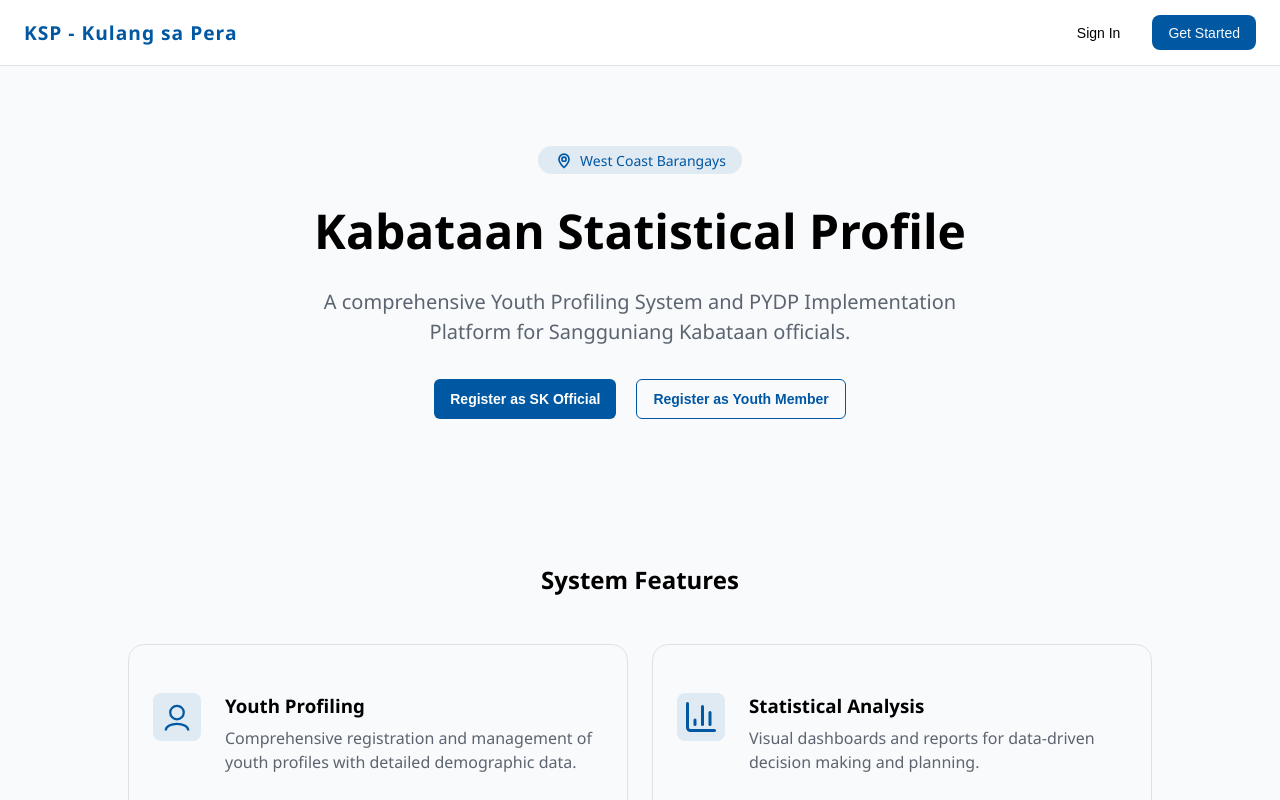
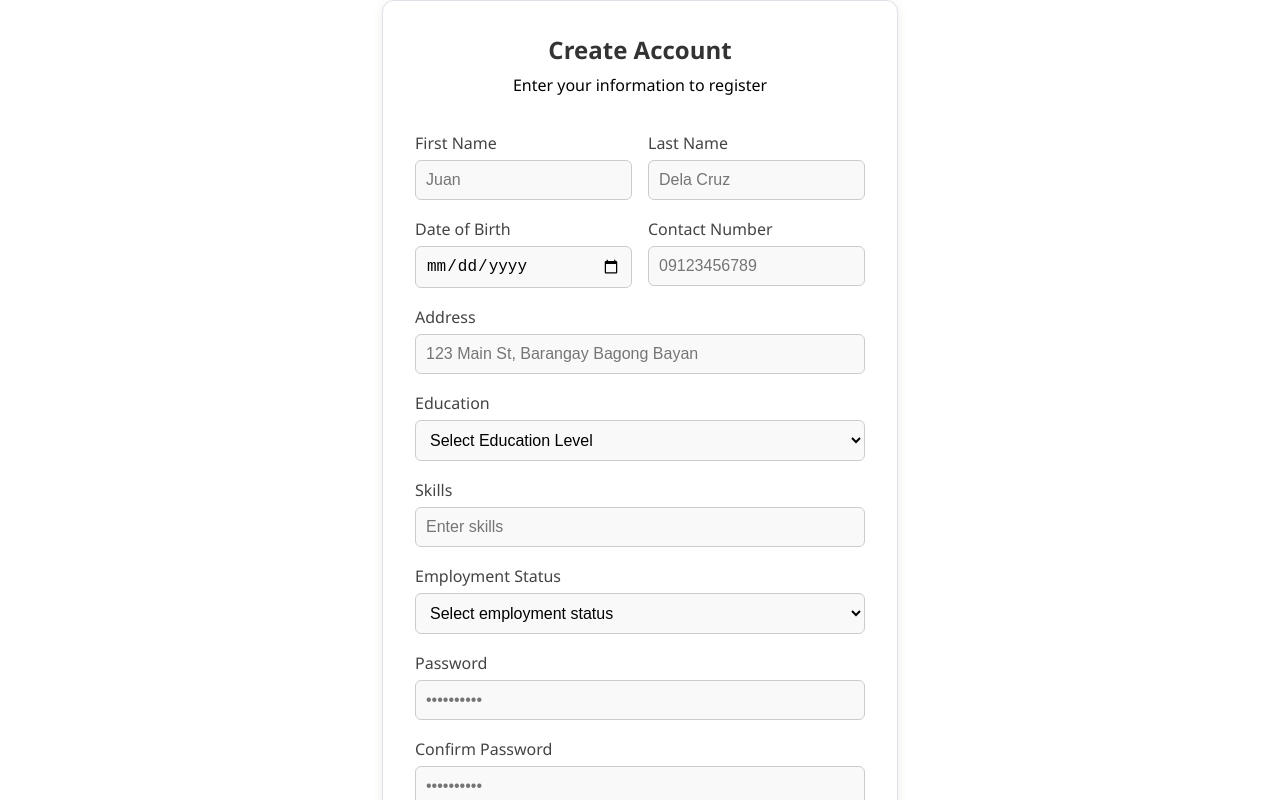
Before and after one commit to zynhjx/ksp-frontend, a React (Vite) app: page /auth/register in a window 1280 px wide. Shown: the top 800 px of the page. Built offline with nearby package versions, Linux system fonts and the light colour scheme.

Commit message:
add register component

```diff
--- a/package.json
+++ b/package.json
@@ -11,7 +11,8 @@
   },
   "dependencies": {
     "react": "^19.2.0",
-    "react-dom": "^19.2.0"
+    "react-dom": "^19.2.0",
+    "react-router-dom": "^7.13.1"
   },
   "devDependencies": {
     "@eslint/js": "^9.39.1",
--- a/src/App.jsx
+++ b/src/App.jsx
@@ -1,12 +1,17 @@
 // import { useState } from 'react'
 import Landing from './components/Landing'
+import Register from './components/Register'
+import {BrowserRouter, Routes, Route } from "react-router-dom"
 import './App.css'
 
 function App() {
   return (
-    <>
-      <Landing />
-    </>
+    <BrowserRouter>
+      <Routes>
+        <Route path='/' element={<Landing />} />
+        <Route path='/auth/register' element={<Register />} />
+      </Routes>
+    </BrowserRouter>
   )
 }
 
--- a/src/components/Landing.css
+++ b/src/components/Landing.css
@@ -1,4 +1,4 @@
-.landing-container {
+.landing-page {
 	min-height: 100vh;
 	background: var(--theme-white);
 }
@@ -35,22 +35,40 @@ nav.landing-nav {
     gap: 16px;
 }
 
-.landing-nav > button {
+.landing-nav .heading-nav-btn {
     border: none;
     padding: 0.6rem 1rem;
     cursor: pointer;
     font-size: 14px;
     font-weight: 400;
+    border-radius: 8px;
+    transition: background 0.2s, color 0.2s, box-shadow 0.2s, transform 0.15s;
+    box-shadow: none;
+    outline: none;
 }
 
-.landing-nav .sign-in-btn {
+.landing-nav .primary-btn {
     background: transparent;
+    color: black;
 }
 
-.landing-nav .get-started-btn {
+.landing-nav .primary-btn:hover {
+    color: var(--theme-blue);
+    background: var(--transparent-blue);
+    box-shadow: 0 2px 8px 0 rgba(0,88,163,0.10);
+
+}
+
+.landing-nav .secondary-btn {
     color: var(--theme-white);
-    border-radius: 8px;
-    background: #0058A3;
+    background: var(--theme-blue);
+}
+
+.landing-nav .secondary-btn:hover {
+    background: #003e73;
+    color: #fff;
+    box-shadow: 0 2px 12px 0 rgba(0,88,163,0.18);
+
 }
 
 .section-container {
@@ -115,26 +133,31 @@ section.hero-section {
     align-items: center;
     justify-content: center;
     display: flex;
-    height: 40px;
+    height: auto;
     gap: 20px;
 }
 
-.hero-btns button {
-    height: 100%;
-    cursor: pointer;
-    padding: 0 16px;
-    border-radius: 6px;
+.hero-btns .btns {
     font-size: 14px;
     font-weight: 600;
+    text-decoration: none;
 }
 
-.btn-reg-sk {
+.hero-btns .btns button {
+    cursor: pointer;
+    padding: 12px 16px;
+    border-radius: 6px;
+}
+
+.hero-btns .primary-btn {
     background-color: #0058A3;
     color: white;
     border: none;
+    display: flex;
+    align-items: center;
 }
 
-.btn-reg-ym {
+.hero-btns .secondary-btn {
     background-color: var(--theme-white);
     border: solid 1px var(--theme-blue);
     color: var(--theme-blue);
@@ -268,7 +291,9 @@ section.redirect-reg {
     color: var(--theme-blue);
     background-color: var(--theme-white);
     font-weight: bold;
+    cursor: pointer;
 }
+
 
 footer {
     padding: 32px 16px;
--- a/src/components/Landing.jsx
+++ b/src/components/Landing.jsx
@@ -1,15 +1,19 @@
-import React from "react";
+import { Link } from "react-router-dom";
 import "./Landing.css";
 
 const Landing = () => {
 	return (
-		<div className="landing-container">
+		<div className="landing-page">
 			<header className="landing-header">
                 <div className="header-container">
                     <div className="logo">KSP - Kulang sa Pera</div>
                     <nav className="landing-nav">
-                        <button className="sign-in-btn">Sign In</button>
-                        <button className="get-started-btn">Get Started</button>
+                        <Link to="/auth/login">
+                            <button className="heading-nav-btn primary-btn">Sign In</button>
+                        </Link>
+                        <Link to="/auth/register">
+                            <button className="heading-nav-btn secondary-btn">Get Started</button>
+                        </Link>
                     </nav>
                 </div>
 
@@ -29,8 +33,17 @@ const Landing = () => {
                             Sangguniang Kabataan officials.
                     </p>
                     <div className="hero-btns">
-                        <button className="btn-reg-sk">Register as SK Official</button>
-                        <button className="btn-reg-ym">Register as Youth Member</button>
+                        <Link to="/auth/register" className="btns">
+                            <button className="primary-btn">
+                                Register Now
+                                <svg style={{ marginLeft: '8px', verticalAlign: 'middle' }} width="18" height="18" viewBox="0 0 24 24" fill="none" xmlns="http://www.w3.org/2000/svg">
+                                    <path d="M5 12h14M13 6l6 6-6 6" stroke="#fff" strokeWidth="2" strokeLinecap="round" strokeLinejoin="round"/>
+                                </svg>
+                            </button>
+                        </Link>
+                        <Link to="/auth/login" className="btns">
+                            <button className="secondary-btn">Sign In to Dashboard</button>
+                        </Link>
                     </div>
                 </div>
             </section>
--- /dev/null
+++ b/src/components/Register.css
@@ -0,0 +1,112 @@
+
+.register-page {
+    min-height: 100vh;
+    display: flex;
+    justify-content: center;
+    align-items: center;
+    background-color: #fff;
+}
+
+.form-container {
+    height: auto;
+    width: 450px;
+    border-radius: 12px;
+    padding: 32px;
+    border: solid 1px var(--border);
+    display: flex;
+    flex-direction: column;
+    align-items: center;
+    background: #fff;
+    box-shadow: 0 2px 12px rgba(0,0,0,0.08);
+}
+
+.form-container h2 {
+    text-align: center;
+    margin: 0 0 8px;
+    color: #333;
+}
+
+.form-container p {
+    margin: 0 0 36px;
+}
+
+.form-container form {
+    display: flex;
+    flex-direction: column;
+    width: 450px;
+}
+
+.info-row {
+    display: flex;
+    gap: 16px;
+}
+
+.info-col {
+    flex: 1;
+    display: flex;
+    flex-direction: column;
+    max-width: 100%;
+    min-width: 0;
+}
+
+.form-container label {
+    margin-bottom: 6px;
+    font-weight: 500;
+    color: #444;
+}
+
+.form-container input,
+.form-container select {
+    margin-bottom: 18px;
+    padding: 10px;
+    border: 1px solid #ccc;
+    border-radius: 6px;
+    font-size: 1rem;
+    background: #f9f9f9;
+}
+
+.form-container input:focus,
+.form-container select:focus {
+    border-color: #0077ff;
+    outline: none;
+}
+
+.form-container button {
+    padding: 12px;
+    background: var(--theme-blue);
+    color: #fff;
+    border: none;
+    border-radius: 6px;
+    font-size: 1rem;
+    font-weight: 600;
+    cursor: pointer;
+    transition: background 0.2s;
+}
+
+.form-container button:hover {
+    background: #005fcc;
+}
+
+
+@media (max-width: 768px) {
+    .register-page {
+        height: 100vh;
+        padding: 0 24px;
+    }
+
+    .form-container {
+        width: 100%;
+        padding: 24px 0;
+        border-radius: 0;
+        border: none;
+        box-shadow: none;
+    }
+
+    .form-container form {
+        width: 100%;
+    }
+
+    .form-container h2 {
+        font-size: 36px;
+    }
+}
--- /dev/null
+++ b/src/components/Register.jsx
@@ -0,0 +1,72 @@
+import "./Register.css"
+
+function Register() {
+
+    return (
+        <div className="register-page">
+            <div className="form-container">
+                <h2>Create Account</h2>
+                <p>Enter your information to register</p>
+                <form>
+
+                    <div className="info-row">
+                        <div className="info-col">
+                            <label htmlFor="firstname">First Name</label>
+                            <input type="text" id="firstname" name="firstname" required placeholder="Juan" />
+                        </div>
+                        <div className="info-col">
+                            <label htmlFor="lastname">Last Name</label>
+                            <input type="text" id="lastname" name="lastname" required placeholder="Dela Cruz" />
+                        </div>
+                    </div>
+
+                    <div className="info-row">
+                        <div className="info-col">
+                            <label htmlFor="age">Date of Birth</label>
+                            <input type="date" id="age" name="age" required placeholder="Select date of birth" />
+                        </div>
+                        <div className="info-col">
+                            <label htmlFor="contact">Contact Number</label>
+                            <input type="tel" id="contact" name="contact" required placeholder="09123456789" />
+                        </div>
+                    </div>
+
+                    <label htmlFor="address">Address</label>
+                    <input type="text" id="address" name="address" required placeholder="123 Main St, Barangay Bagong Bayan" />
+
+                    <label htmlFor="education">Education</label>
+                    <select id="employment" name="employment" required>
+                        <option value="" disabled selected hidden>Select Education Level</option>
+                        <option value="Elementary Graudate">Elementary Graudate</option>
+                        <option value="High School Graduate">High School Graduate</option>
+                        <option value="College Undergraduate">College Undergraduate</option>
+                        <option value="College Undergraduate">College Graduate</option>
+                        <option value="College Undergraduate">Vocational/Technical</option>
+                        <option value="College Undergraduate">Others</option>
+                    </select>
+
+                    <label htmlFor="skills">Skills</label>
+                    <input type="text" id="skills" name="skills" required placeholder="Enter skills" />
+
+                    <label htmlFor="employment">Employment Status</label>
+                    <select id="employment" name="employment" required>
+                        <option value="" disabled selected hidden>Select employment status</option>
+                        <option value="employed">Employed</option>
+                        <option value="unemployed">Unemployed</option>
+                        <option value="student">Student</option>
+                    </select>
+
+                    <label htmlFor="password">Password</label>
+                    <input type="password" id="education" name="password" required placeholder="••••••••••" />
+
+                    <label htmlFor="conf-password">Confirm Password</label>
+                    <input type="password" id="skills" name="conf-password" required placeholder="••••••••••" />
+
+                    <button type="submit">Submit</button>
+                </form>
+            </div>
+        </div>
+    )
+}
+
+export default Register;
--- a/src/index.css
+++ b/src/index.css
@@ -3,6 +3,7 @@
   --transparent-blue: #0057a31a;
   --theme-blue: #0057a3;
   --muted-text: #5C6470;
+  --border: #DDE2E8;
 }
 
 body {
```
Also changed, not shown: 1 other file (tests, documents, lock files or other folders).
